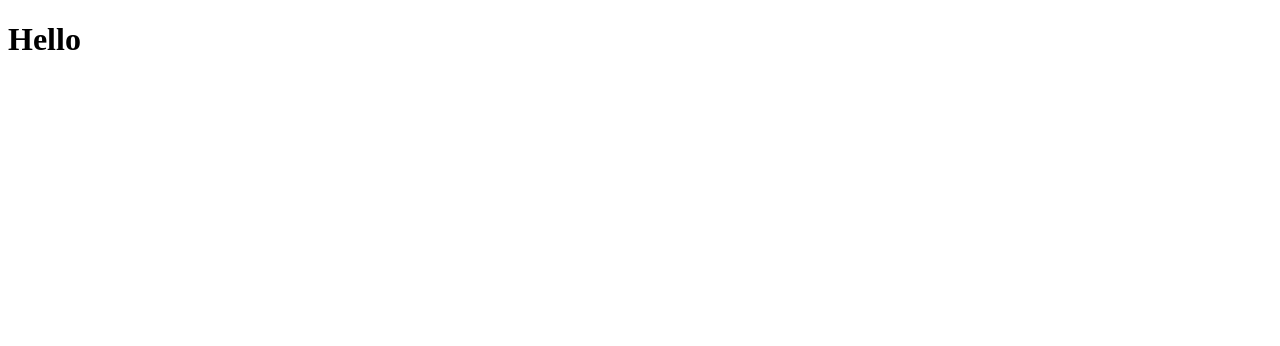
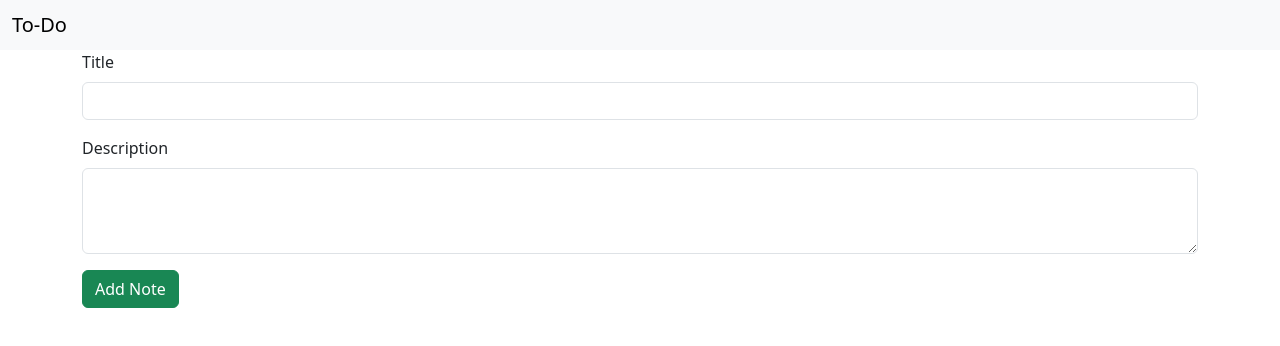
Before and after one commit to Ramprasadya/To-Do-List, a React (Create React App) app: page / in a window 1280 px wide. Shown: the top 346 px of the page. Built offline with nearby package versions, Linux system fonts and the light colour scheme.

Commit message:
Add Note functionalty complete

```diff
--- a/public/index.html
+++ b/public/index.html
@@ -14,6 +14,7 @@
       manifest.json provides metadata used when your web app is installed on a
       user's mobile device or desktop. See https://developers.google.com/web/fundamentals/web-app-manifest/
     -->
+    <link href="https://cdn.jsdelivr.net/npm/bootstrap@5.3.0-alpha1/dist/css/bootstrap.min.css" rel="stylesheet" integrity="sha384-GLhlTQ8iRABdZLl6O3oVMWSktQOp6b7In1Zl3/Jr59b6EGGoI1aFkw7cmDA6j6gD" crossorigin="anonymous">
     <link rel="manifest" href="%PUBLIC_URL%/manifest.json" />
     <!--
       Notice the use of %PUBLIC_URL% in the tags above.
@@ -27,8 +28,8 @@
     <title>React App</title>
   </head>
   <body>
-    <noscript>You need to enable JavaScript to run this app.</noscript>
     <div id="root"></div>
+    <script src="https://cdn.jsdelivr.net/npm/bootstrap@5.3.0-alpha1/dist/js/bootstrap.bundle.min.js" integrity="sha384-w76AqPfDkMBDXo30jS1Sgez6pr3x5MlQ1ZAGC+nuZB+EYdgRZgiwxhTBTkF7CXvN" crossorigin="anonymous"></script>
     <!--
       This HTML file is a template.
       If you open it directly in the browser, you will see an empty page.
--- a/src/App.js
+++ b/src/App.js
@@ -1,9 +1,29 @@
-import react from 'react';
+import React from 'react'
+import {useState} from "react"
+import Navbar from "./components/Navbar"
+import Note from "./components/Note"
+import Card from "./components/Card";
+function App() {
 
-function App() {
+  const [notes, setNotes] = useState([])
+
+  const addNote=(newNote)=>{
+     setNotes((prevNotes)=>{
+      return [...prevNotes , newNote ]
+     })
+  }
   return (
     <>
-      <h1>Hello</h1>
+     <Navbar/>
+     <Note
+      onNote={addNote}
+     />
+     {
+      notes.map((item)=>{
+        return <Card  title={item.title} description = {item.description} />
+      })
+     }
+
     </>
   );
 }
--- /dev/null
+++ b/src/components/Card.js
@@ -0,0 +1,16 @@
+import React from 'react'
+
+const Card = (props) => {
+  return (
+    <div className="container my-4">
+    <div class="card" style={{width: "18rem"}}>
+    <div class="card-body">
+      <h5 class="card-title">{props.title}</h5>
+      <p class="card-text">{props.description}</p>
+    </div>
+  </div>
+  </div>
+  )
+}
+
+export default Card
--- /dev/null
+++ b/src/components/Navbar.js
@@ -0,0 +1,13 @@
+import React from 'react'
+
+const Navbar = () => {
+  return (
+    <nav class="navbar bg-body-tertiary">
+    <div class="container-fluid">
+      <span class="navbar-brand mb-0 h1">To-Do</span>
+    </div>
+  </nav>
+  )
+}
+
+export default Navbar
--- /dev/null
+++ b/src/components/Note.js
@@ -0,0 +1,45 @@
+import React, { useState } from 'react'
+
+const Note = (props) => {
+
+    const [note, setNote] = useState({
+        title : "",
+        description : ""
+    })
+
+    const onChange=(event)=>{
+
+        const {name ,value} = event.target
+        setNote((prevData)=>{
+            return {
+                ...prevData,
+                [name] : value
+            }
+        })
+
+    }
+
+    const addNote=(event)=>{
+        props.onNote(note)
+        event.preventDefault()
+    }
+
+
+  return (
+    <div className="container">
+    <form action="">
+    <div class="mb-3">
+    <label htmlFor="exampleFormControlInput1" class="form-label">Title</label>
+    <input type="text" onChange={onChange} value={note.title} name="title" class="form-control"  />
+  </div>
+  <div class="mb-3">
+    <label htmlFor="exampleFormControlTextarea1" class="form-label">Description</label>
+    <textarea class="form-control" onChange={onChange} name = "description" value={note.description}  rows="3"/>
+  </div>
+  <button type="submit" onClick={addNote} class="btn btn-success">Add Note</button>
+  </form>
+  </div>
+  )
+}
+
+export default Note
```
